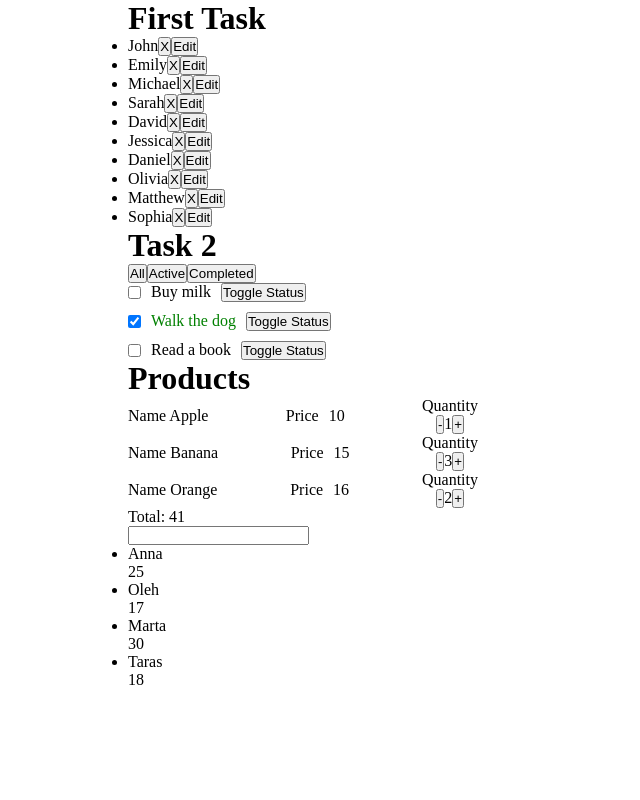
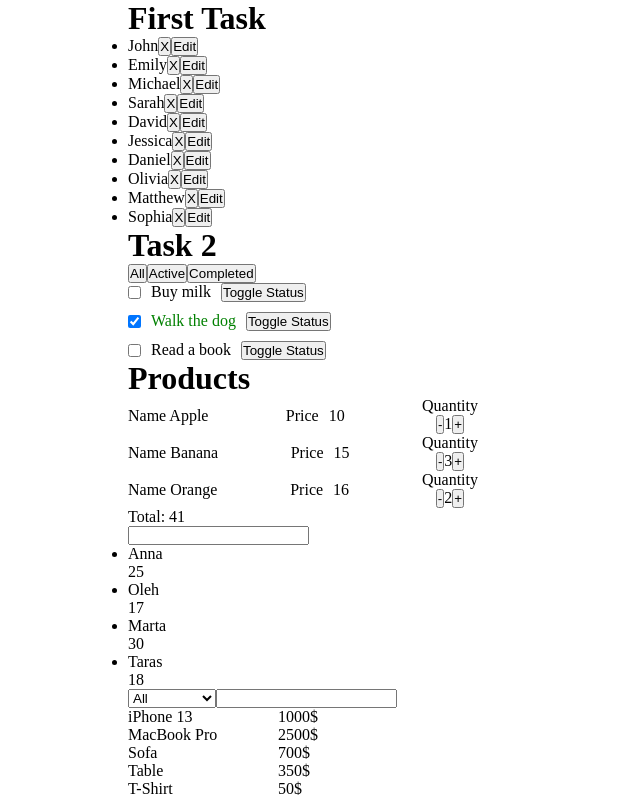
Before and after one commit to DenisFR2727/support_react-components, a React (Vite) app: page / in a window 1280 px wide. Shown: the whole page, without its empty margins (0-640 px from the left). Built offline with nearby package versions, Linux system fonts and the light colour scheme.

Commit message:
create component FilterSelect and add select,list products, input(maxPrice), function filtered category an price

```diff
--- a/src/App.tsx
+++ b/src/App.tsx
@@ -4,6 +4,7 @@ import ShoppingCart from "./components/FoodBasket/ShoppingCart";
 
 import "./App.css";
 import FilterUser from "./components/FilterUser/FilterUser";
+import ProductFilter from "./components/FilterUser/FilterSelect";
 
 const users = [
   { id: 1, name: "Anna", age: 25 },
@@ -12,6 +13,13 @@ const users = [
   { id: 4, name: "Taras", age: 18 },
 ];
 
+const products = [
+  { id: 1, name: "iPhone 13", category: "Electronics", price: 1000 },
+  { id: 2, name: "MacBook Pro", category: "Electronics", price: 2500 },
+  { id: 3, name: "Sofa", category: "Furniture", price: 700 },
+  { id: 4, name: "Table", category: "Furniture", price: 350 },
+  { id: 5, name: "T-Shirt", category: "Clothing", price: 50 },
+];
 function App() {
   return (
     <div className="App">
@@ -19,6 +27,7 @@ function App() {
       <TodoList />
       <ShoppingCart />
       <FilterUser users={users} />
+      <ProductFilter products={products} />
     </div>
   );
 }
--- /dev/null
+++ b/src/components/FilterUser/FilterSelect.tsx
@@ -0,0 +1,98 @@
+import { useMemo, useState } from "react";
+
+interface ProductsProps {
+  id: number;
+  name: string;
+  category: string;
+  price: number;
+}
+
+export default function ProductFilter({
+  products,
+}: {
+  products: ProductsProps[];
+}) {
+  const [categoryValue, setCategoryValue] = useState<string>("All");
+  const [maxPrice, setMaxPrice] = useState<number | null>(null);
+  const categorys = ["All", "Electronics", "Furniture", "Clothing"];
+
+  const changeValueCategory = (e: React.ChangeEvent<HTMLSelectElement>) => {
+    e.preventDefault();
+    setCategoryValue(e.target.value);
+  };
+  const filteredProducts = useMemo(() => {
+    let filtered = [...products];
+
+    switch (categoryValue) {
+      case "Electronics":
+      case "Furniture":
+      case "Clothing":
+        filtered = filtered.filter((prod) => prod.category === categoryValue);
+        break;
+      case "All":
+      default:
+        break;
+    }
+
+    if (maxPrice !== null) {
+      filtered = filtered.filter((prod) => prod.price <= maxPrice);
+    }
+
+    return filtered;
+  }, [maxPrice, products, categoryValue]);
+
+  return (
+    <div>
+      <select
+        name=""
+        id=""
+        value={categoryValue}
+        onChange={changeValueCategory}
+      >
+        {categorys.map((category, index) => (
+          <option key={index} value={category}>
+            {category}
+          </option>
+        ))}
+      </select>
+      <input
+        type="number"
+        onChange={(e) => setMaxPrice(e.target.value ? +e.target.value : null)}
+      />
+      <div className="products">
+        <ul>
+          {filteredProducts.map((product) => (
+            <li key={product.id} style={{ display: "flex", gap: "50px" }}>
+              <p style={{ width: "100px" }}>{product.name}</p>
+              <p>{product.price}$</p>
+            </li>
+          ))}
+        </ul>
+      </div>
+    </div>
+  );
+}
+
+//  Повинно бути:
+
+//     Випадаючий список (select) для вибору категорії:
+
+//         Значення: All, Electronics, Furniture, Clothing
+
+//     Інпут для введення максимальної ціни.
+
+//     Виведення відфільтрованого списку товарів відповідно до вибраної категорії та ціни.
+
+// 🔧 Логіка:
+
+//     Якщо вибрано "All" → фільтруй тільки за ціною.
+
+//     Якщо задана максимальна ціна → показуй тільки товари з ціною ≤ maxPrice.
+
+//     Якщо поле ціни пусте → показуй усі товари (або тільки по категорії, якщо обрано не "All").
+
+// 🧠 Поради:
+
+//     Використай useState для збереження selectedCategory та maxPrice.
+
+//     Можеш обчислювати filteredProducts прямо в тілі компонента або в useMemo.
```
